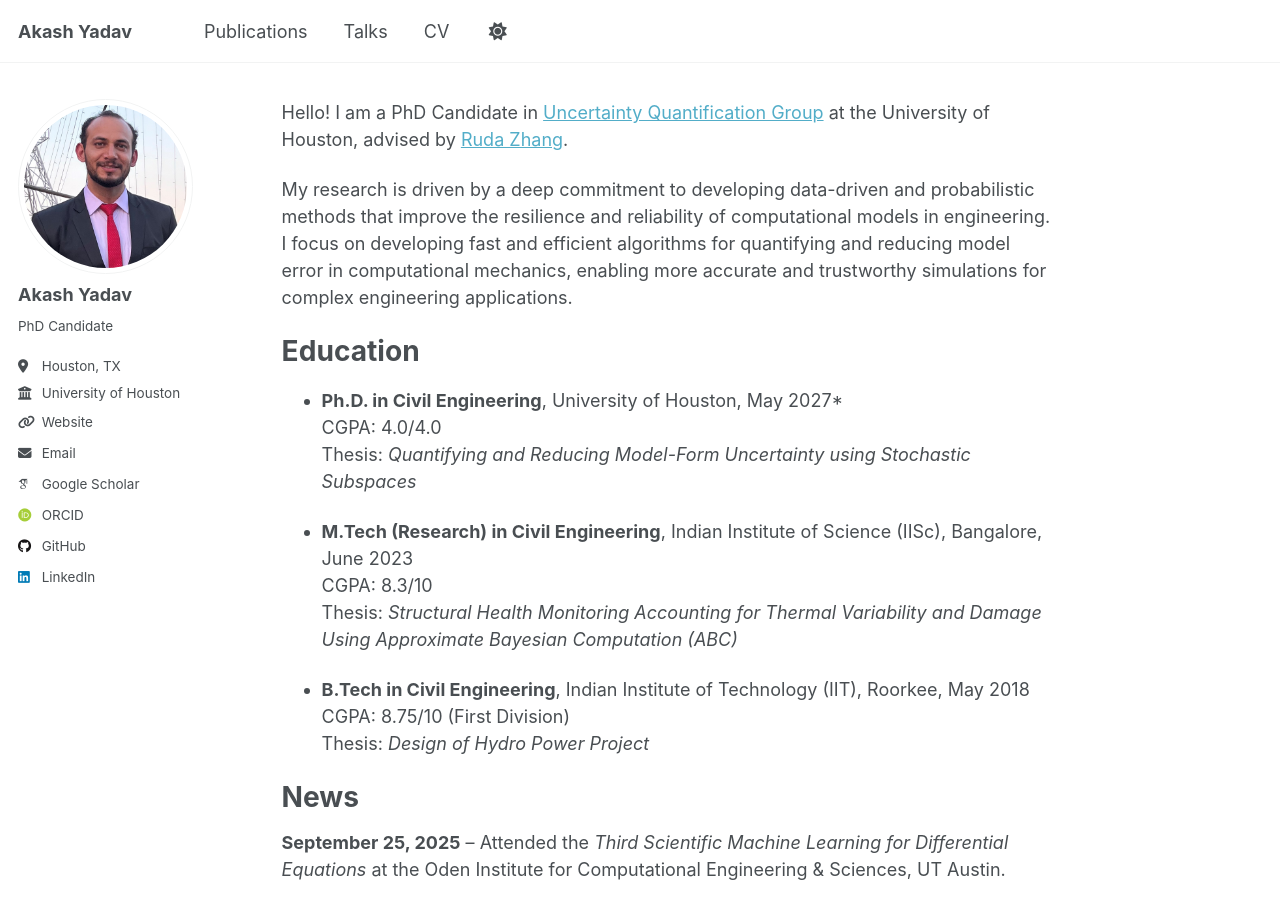
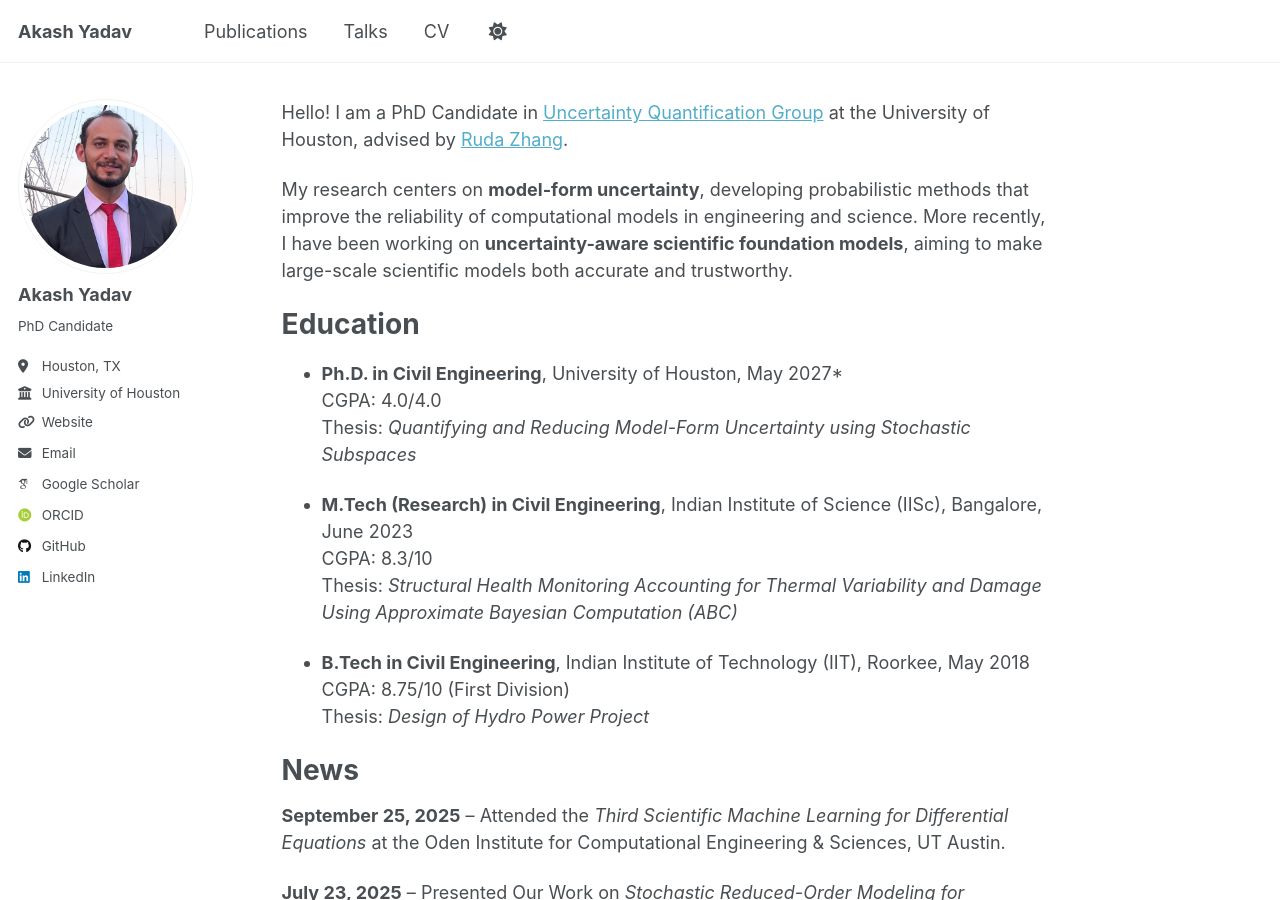
Before and after one commit to akashyadav0210/akashyadav0210.github.io, a Jekyll site: the page built from _pages/about.md, in a window 1280 px wide and 900 px high. Built offline with Jekyll 4.4.1, drawn with Linux system fonts in a browser that asks for light colours; emoji names are drawn with the system emoji font; some web fonts are replaced; some of the changed text lies outside the part shown.

Commit message:
Update about.md

```diff
--- a/_pages/about.md
+++ b/_pages/about.md
@@ -9,7 +9,7 @@ redirect_from:
 
 Hello! I am a PhD Candidate in [Uncertainty Quantification Group](https://uq.uh.edu/) at the University of Houston, advised by [Ruda Zhang](https://www.cive.uh.edu/faculty/zhang-ruda).
 
-My research is driven by a deep commitment to developing data-driven and probabilistic methods that improve the resilience and reliability of computational models in engineering. I focus on developing fast and efficient algorithms for quantifying and reducing model error in computational mechanics, enabling more accurate and trustworthy simulations for complex engineering applications.
+My research centers on **model-form uncertainty**, developing probabilistic methods that improve the reliability of computational models in engineering and science. More recently, I have been working on **uncertainty-aware scientific foundation models**, aiming to make large-scale scientific models both accurate and trustworthy.
 
 Education
 ===========
@@ -54,5 +54,4 @@ Contact
 :email: ayadav4 'at' uh 'dot' edu
 
 For collaboration opportunities, project discussions, or professional inquiries, feel free to reach out via email.
-
 You can also reach me via [LinkedIn](https://www.linkedin.com/in/akash-yadav-018535112/).
```
